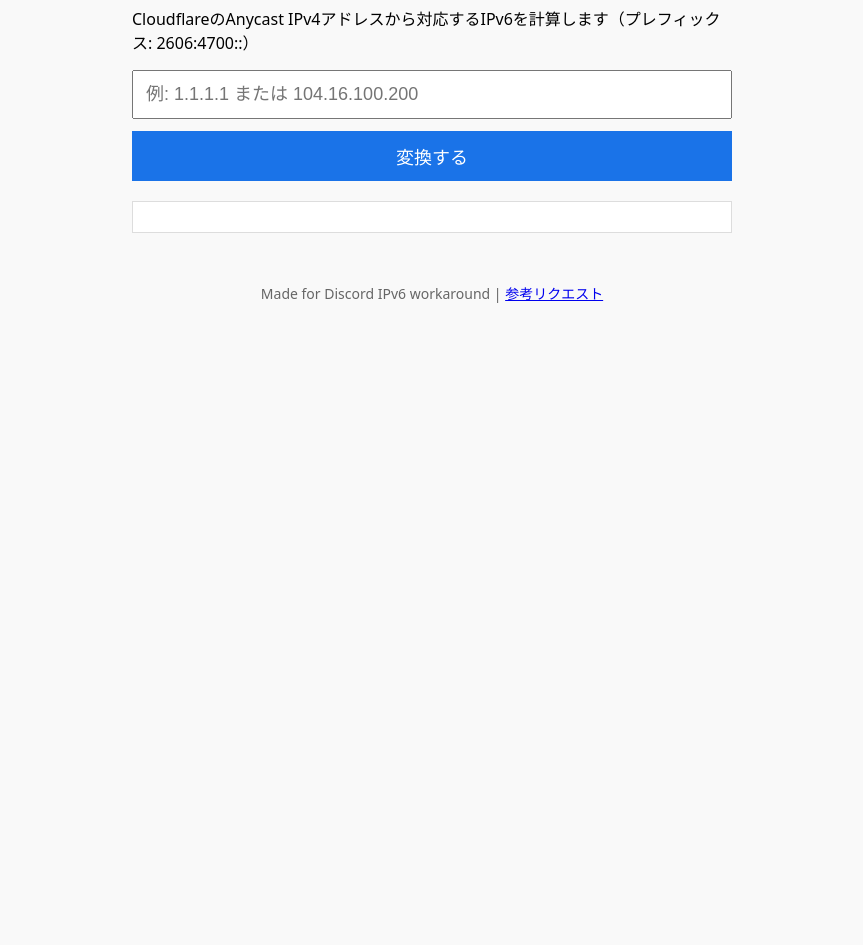
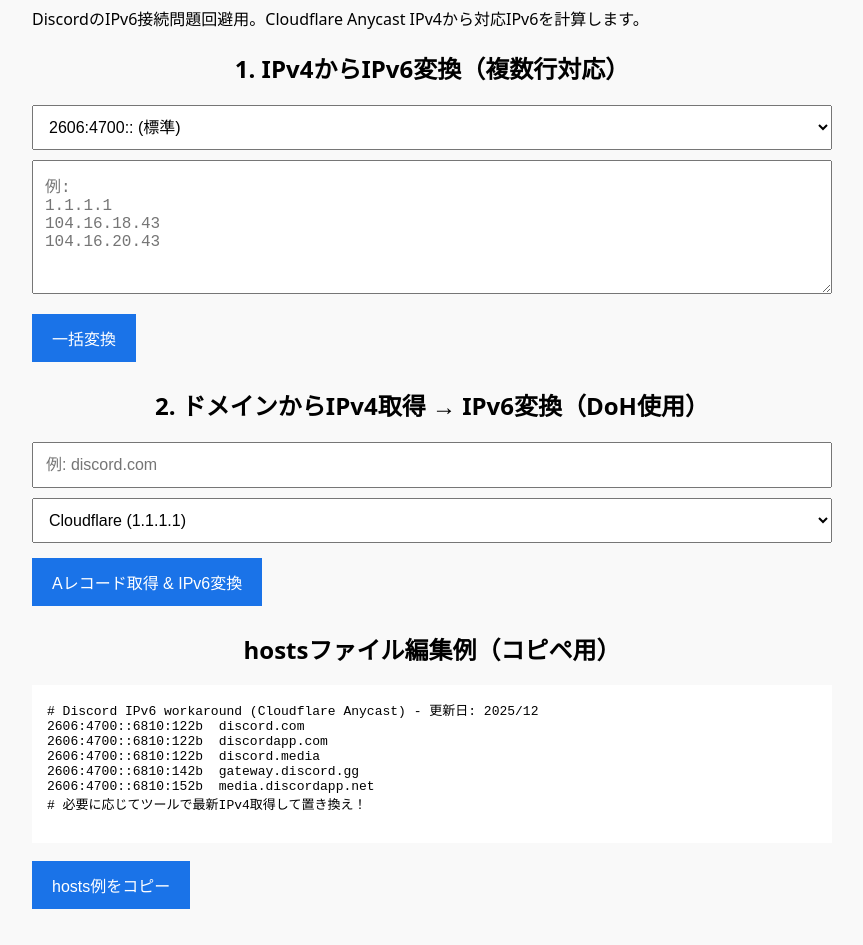
Before and after one commit to 7Grn/cf-ipv4-to-ipv6-3375, a plain HTML site: page index.html in a window 1280 px wide. Shown: the part 143-1088 px from the top of the page, without its empty margins (208-1071 px from the left). Before the commit the page ends 800 px from the top, so only its background shows below. Drawn offline with Linux system fonts and the light colour scheme.

Commit message:
update
複数行一括
プレフィックス切り替え
dnsでAレコード取得（Google/Cloudflare/Quad9, JSON）
hosts例も最新っぽく

```diff
--- a/index.html
+++ b/index.html
@@ -3,38 +3,137 @@
 <head>
   <meta charset="UTF-8">
   <meta name="viewport" content="width=device-width, initial-scale=1.0">
-  <title>calculate Cloudflare IPv4 to IPv6</title>
+  <title>Cloudflare IPv4 → IPv6 変換ツール (Discord IPv6回避用)</title>
   <style>
-    body { font-family: system-ui, sans-serif; max-width: 600px; margin: 40px auto; padding: 20px; background: #f9f9f9; }
-    h1 { text-align: center; }
-    input { width: 100%; padding: 12px; font-size: 18px; box-sizing: border-box; }
-    button { margin-top: 12px; padding: 12px 20px; font-size: 18px; width: 100%; background: #1a73e8; color: white; border: none; cursor: pointer; }
+    body { font-family: system-ui, sans-serif; max-width: 800px; margin: 40px auto; padding: 20px; background: #f9f9f9; }
+    h1, h2 { text-align: center; }
+    textarea, input, select { width: 100%; padding: 12px; font-size: 16px; box-sizing: border-box; margin-bottom: 10px; }
+    button { padding: 12px 20px; font-size: 16px; background: #1a73e8; color: white; border: none; cursor: pointer; margin: 5px 0; }
     button:hover { background: #1557b0; }
-    #result { margin-top: 20px; padding: 15px; background: white; border: 1px solid #ddd; font-size: 20px; word-break: break-all; }
-    .copy-btn { margin-top: 10px; padding: 8px 16px; background: #eee; border: 1px solid #ccc; cursor: pointer; }
+    table { width: 100%; border-collapse: collapse; margin-top: 20px; background: white; }
+    th, td { border: 1px solid #ddd; padding: 10px; text-align: left; }
+    #result { margin-top: 20px; }
+    .copy-btn { padding: 6px 12px; background: #eee; border: 1px solid #ccc; cursor: pointer; font-size: 14px; }
     footer { margin-top: 50px; text-align: center; color: #666; font-size: 14px; }
   </style>
 </head>
 <body>
   <h1>Cloudflare IPv4 → IPv6 変換ツール</h1>
-  <p>CloudflareのAnycast IPv4アドレスから対応するIPv6を計算します（プレフィックス: 2606:4700::）</p>
-  <input type="text" id="ipv4" placeholder="例: 1.1.1.1 または 104.16.100.200">
-  <button onclick="convert()">変換する</button>
+  <p>DiscordのIPv6接続問題回避用。Cloudflare Anycast IPv4から対応IPv6を計算します。</p>
+
+  <h2>1. IPv4からIPv6変換（複数行対応）</h2>
+  <select id="prefixSelect">
+    <option value="2606:4700::">2606:4700:: (標準)</option>
+    <option value="2606:4700:4700::4700">2606:4700:4700::4700 (拡張)</option>
+  </select>
+  <textarea id="ipv4Input" rows="6" placeholder="例:&#10;1.1.1.1&#10;104.16.18.43&#10;104.16.20.43"></textarea>
+  <button onclick="convertMultiple()">一括変換</button>
+
   <div id="result"></div>
 
+  <h2>2. ドメインからIPv4取得 → IPv6変換（DoH使用）</h2>
+  <input type="text" id="domainInput" placeholder="例: discord.com">
+  <select id="dohProvider">
+    <option value="https://cloudflare-dns.com/dns-query">Cloudflare (1.1.1.1)</option>
+    <option value="https://dns.google/resolve">Google (8.8.8.8)</option>
+    <option value="https://dns.quad9.net/dns-query">Quad9 (9.9.9.9)</option>
+  </select>
+  <button onclick="queryDNS()">Aレコード取得 & IPv6変換</button>
+
+  <h2>hostsファイル編集例（コピペ用）</h2>
+  <pre id="hostsExample" style="background:#fff;padding:15px;overflow:auto;">
+# Discord IPv6 workaround (Cloudflare Anycast) - 更新日: 2025/12
+2606:4700::6810:122b  discord.com
+2606:4700::6810:122b  discordapp.com
+2606:4700::6810:122b  discord.media
+2606:4700::6810:142b  gateway.discord.gg
+2606:4700::6810:152b  media.discordapp.net
+# 必要に応じてツールで最新IPv4取得して置き換え！
+  </pre>
+  <button onclick="navigator.clipboard.writeText(document.getElementById('hostsExample').innerText)">hosts例をコピー</button>
+
   <footer>
-    Made for Discord IPv6 workaround | <a href="https://support.discord.com/hc/en-us/community/posts/360047840052">参考リクエスト</a>
+    Made for Discord IPv6 workaround | <a href="https://support.discord.com/hc/en-us/community/posts/360047840052">参考リクエスト</a> |
+    <a href="https://7grn.github.io/cf-ipv4-to-ipv6-3375/">ツールURL</a>
   </footer>
 
   <script>
-    const CF_IP_PREFIX = "2606:4700::";
+    const prefixes = {
+      "2606:4700::": "2606:4700::",
+      "2606:4700:4700::4700": "2606:4700:4700::4700"
+    };
 
-    function convert() {
-      const input = document.getElementById('ipv4').value.trim();
-      const parts = input.split('.').map(Number);
+    function convertIPv4ToIPv6(ipv4, prefix) {
+      const parts = ipv4.split('.').map(Number);
+      if (parts.length !== 4 || parts.some(n => isNaN(n) || n < 0 || n > 255)) return null;
 
-      if (parts.length !== 4 || parts.some(n => isNaN(n) || n < 0 || n > 255)) {
-        document.getElementById('result').innerHTML = "<span style='color:red;'>無効なIPv4アドレスです</span>";
+      let ipv6 = prefix;
+      for (let i = 0; i < 4; i++) {
+        if (prefix === "2606:4700::" && i === 2) ipv6 += ":";
+        if (prefix === "2606:4700:4700::4700" && i === 2) ipv6 += "4700:";
+        ipv6 += parts[i].toString(16).padStart(2, "0");
+      }
+      return ipv6;
+    }
+
+    function convertMultiple() {
+      const prefix = document.getElementById('prefixSelect').value;
+      const input = document.getElementById('ipv4Input').value.trim();
+      const lines = input.split('\n').filter(line => line.trim());
+
+      let html = '<table><tr><th>IPv4</th><th>IPv6 (' + prefix + ')</th><th>操作</th></tr>';
+      lines.forEach(line => {
+        const ipv6 = convertIPv4ToIPv6(line.trim(), prefix);
+        if (ipv6) {
+          html += `<tr><td>${line}</td><td>${ipv6}</td><td><button class="copy-btn" onclick="navigator.clipboard.writeText('${ipv6}')">コピー</button></td></tr>`;
+        } else {
+          html += `<tr><td colspan="3" style="color:red;">無効: ${line}</td></tr>`;
+        }
+      });
+      html += '</table>';
+      document.getElementById('result').innerHTML = html;
+    }
+
+    async function queryDNS() {
+      const domain = document.getElementById('domainInput').value.trim();
+      const provider = document.getElementById('dohProvider').value;
+      if (!domain) return alert('ドメインを入力してください');
+
+      let url;
+      if (provider.includes('google')) {
+        url = `${provider}?name=${domain}&type=A`;
+      } else {
+        url = `${provider}?name=${domain}&type=A`;
+        // Cloudflare/Quad9はapplication/dns-jsonが必要
+      }
+
+      try {
+        const headers = provider.includes('google') ? {} : {'accept': 'application/dns-json'};
+        const res = await fetch(url, {headers});
+        const data = await res.json();
+
+        let ips = [];
+        if (provider.includes('google')) {
+          ips = data.Answer ? data.Answer.filter(a => a.type === 1).map(a => a.data) : [];
+        } else {
+          ips = data.Answer ? data.Answer.filter(a => a.type === 1).map(a => a.data) : [];
+        }
+
+        if (ips.length === 0) return alert('Aレコードが見つかりませんでした');
+
+        document.getElementById('ipv4Input').value = ips.join('\n');
+        alert(`取得したIPv4 (${ips.length}件):\n${ips.join('\n')}\n→ 上の入力欄にセットしました！変換ボタン押してね`);
+        convertMultiple(); // 自動変換も
+      } catch (e) {
+        alert('クエリ失敗: ' + e.message);
+      }
+    }
+
+    // Enterキー対応
+    document.getElementById('ipv4Input').addEventListener('keypress', e => { if (e.key === 'Enter' && e.ctrlKey) convertMultiple(); });
+  </script>
+</body>
+</html>        document.getElementById('result').innerHTML = "<span style='color:red;'>無効なIPv4アドレスです</span>";
         return;
       }
 
```
